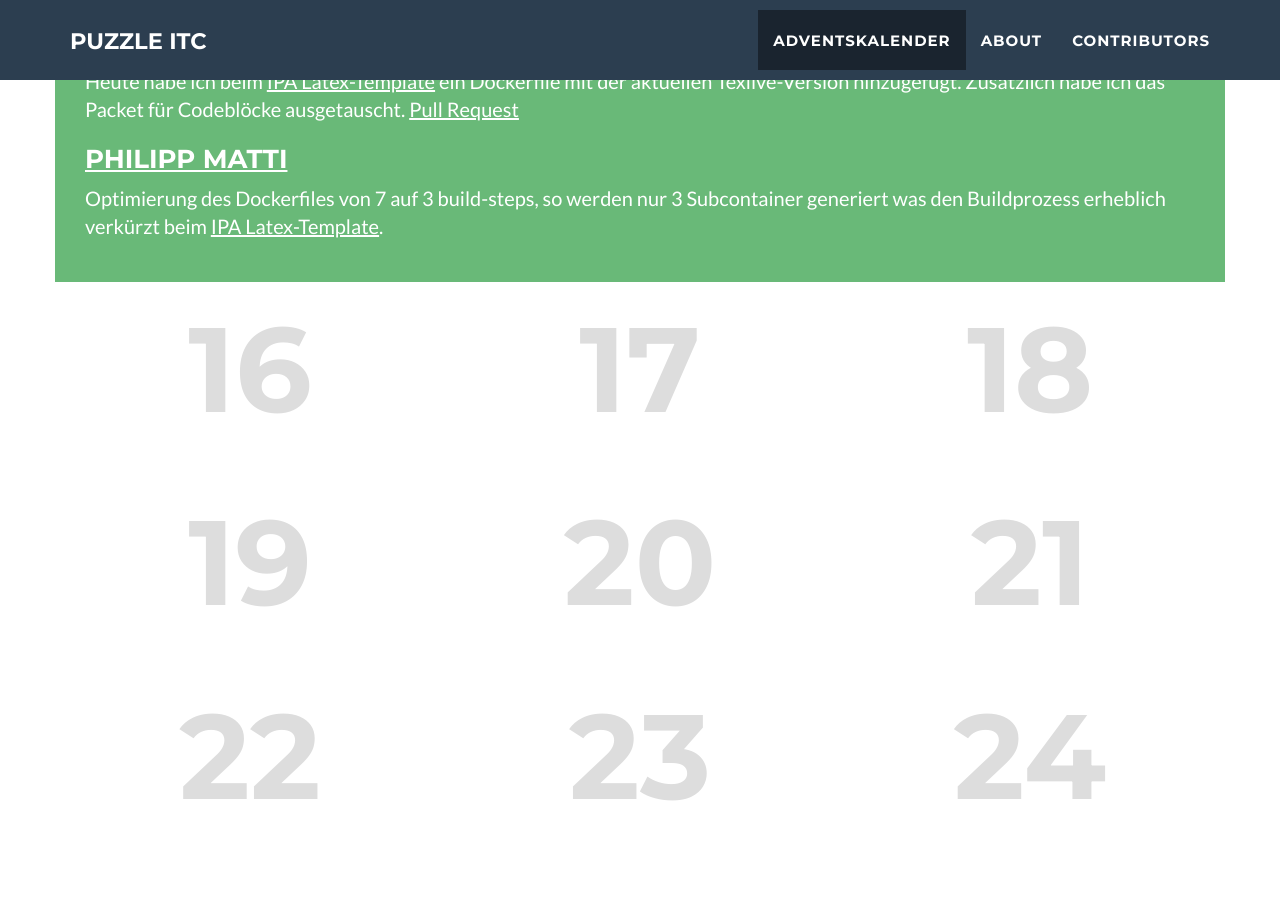
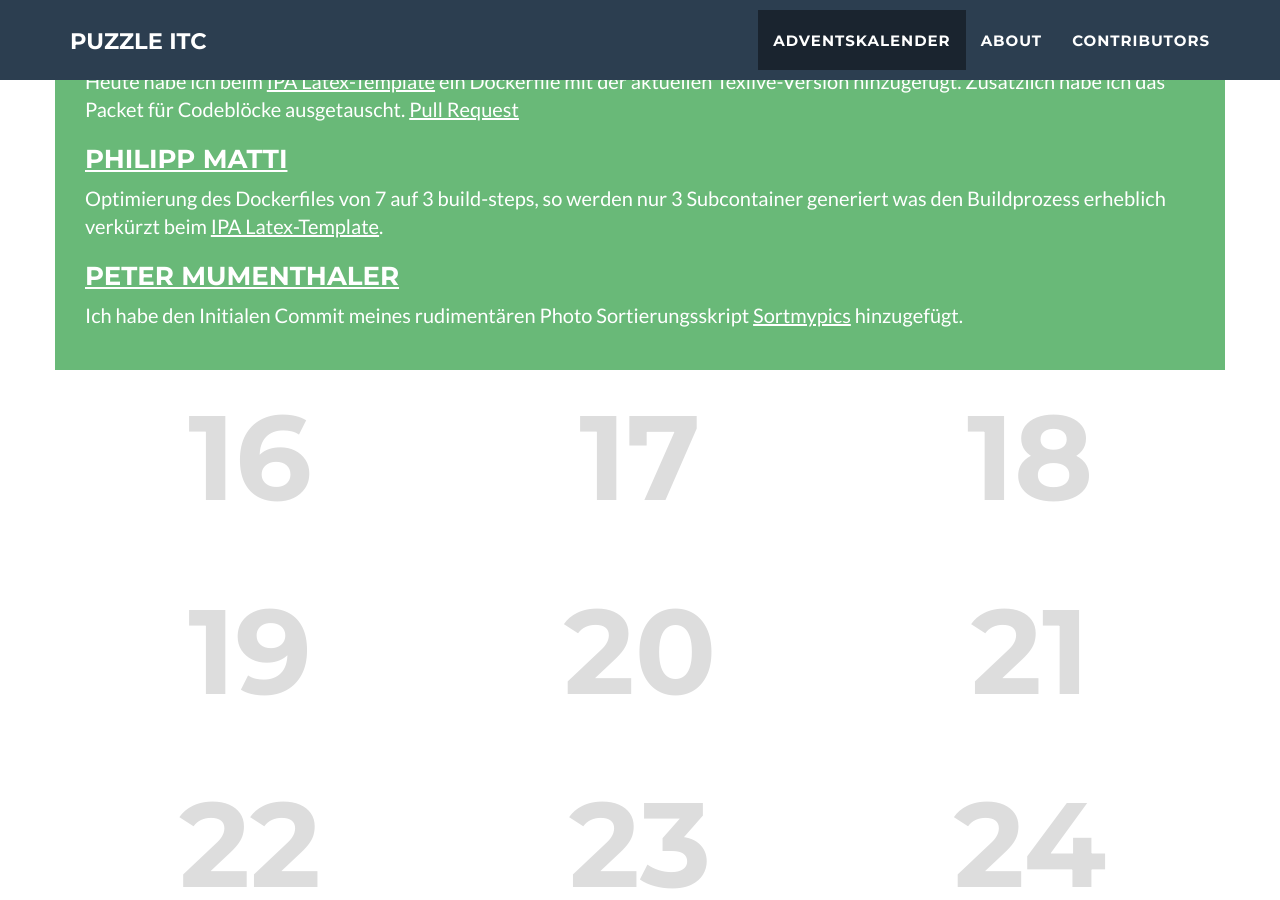
Before and after one commit to puzzle/opensource-advent-challenge-2015, a Jekyll site: the page built from index.html, in a window 1280 px wide and 900 px high, scrolled down 2583 px. Built offline with Jekyll 4.4.1, drawn with Linux system fonts in a browser that asks for light colours; nearby versions of some CDN libraries.

Commit message:
Update 15.markdown

```diff
--- a/_doors/15.markdown
+++ b/_doors/15.markdown
@@ -18,5 +18,10 @@ Heute habe ich 6 kleine Bugs von [fadecut](https://github.com/fadecut/fadecut) r
 ### [Lorenz Bischof](https://github.com/lbischof)
 Heute habe ich beim [IPA Latex-Template](https://github.com/phil-matti/ipa-latex-template) ein Dockerfile mit der aktuellen Texlive-Version hinzugefügt. Zusätzlich habe ich das Packet für Codeblöcke ausgetauscht. [Pull Request](https://github.com/phil-matti/ipa-latex-template/pull/5)
 
+
+
 ### [Philipp Matti](https://github.com/phil-matti)
 Optimierung des Dockerfiles von 7 auf 3 build-steps, so werden nur 3 Subcontainer generiert was den Buildprozess erheblich verkürzt beim [IPA Latex-Template](https://github.com/phil-matti/ipa-latex-template).
+
+### [Peter Mumenthaler](https://github.com/pmumenthaler)
+Ich habe den Initialen Commit meines rudimentären Photo Sortierungsskript [Sortmypics](https://github.com/puzzle/sortmypics)  hinzugefügt.
```
